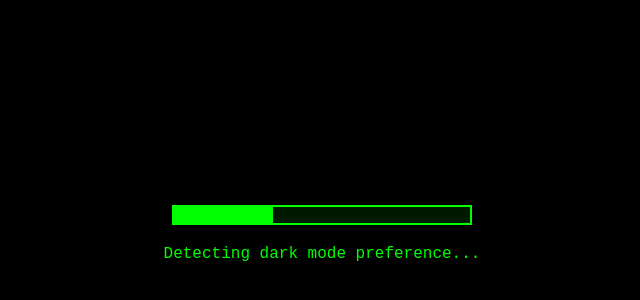
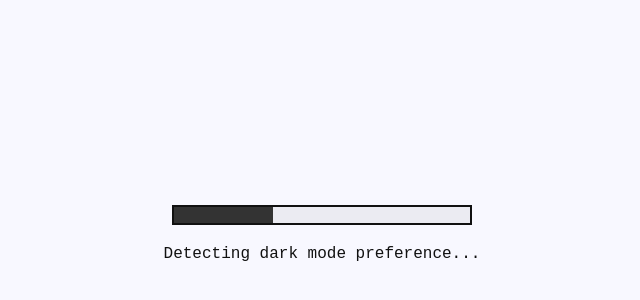
Before and after one commit to dcoelho0/PersonalWebsite, a plain HTML site: page index.html in a window 1280 px wide. Shown: the part 176-476 px from the top of the page, without its empty margins (318-958 px from the left). Drawn offline with Linux system fonts and the light colour scheme.

Commit message:
Loading step: Done(Everything working fine)

```diff
--- a/script.js
+++ b/script.js
@@ -18,7 +18,7 @@ function detectDarkMode() {
     }
 }
 
-function writesText() {
+function loadConfigs() {
     const placeholder = document.getElementById("loading-text");
     placeholder.innerHTML = "Detecting system language...";
 
@@ -28,10 +28,22 @@ function writesText() {
             phrases[language].forEach((item, index) => {
                 setTimeout(() => {
                     placeholder.innerHTML = item;
+                    if (index == 0 && detectDarkMode() == 0) {
+                        setTimeout(() => {
+                            document.body.style.backgroundColor = "#F8F8FF";
+                            const bar = document.querySelector(".loading-bar");
+                            const progress = document.querySelector(".progress");
+                            const messages = document.getElementById("loading-text");
+                            bar.style.borderColor = "#111";
+                            bar.style.backgroundColor = "rgba(0, 0, 0, 0.05)";
+                            progress.style.backgroundColor = "#333";
+                            messages.style.color = "#111";
+                        }, 1200);
+                    }
                 }, index * 3000);
             });
         }
     }, 3000);
 }
 
-writesText();
+loadConfigs();
--- a/style.css
+++ b/style.css
@@ -7,12 +7,14 @@
 body, html {
     font-family: 'Courier New', monospace;
     height: 100%;
+    width: 100%;
     color: #0f0;
     background: #000;
     display: flex;
     align-items: center;
     justify-content: center;
     flex-direction: column;
+    transition: background-color 0.5s ease, color 0.5s ease;
 }
 
 #loader {
@@ -26,6 +28,11 @@ body, html {
     margin: 20px auto;
     position: relative;
     background: rgba(0, 255, 0, 0.1);
+    transition: background-color 0.5s ease, color 0.5s ease;
+}
+
+#loading-text {
+    transition: color 0.5s ease;
 }
 
 @keyframes loading {
@@ -41,4 +48,5 @@ body, html {
     animation-duration: 15s;
     animation-timing-function: linear;
     animation-fill-mode: forwards;
+    transition: background-color 0.5s ease;
 }
```
